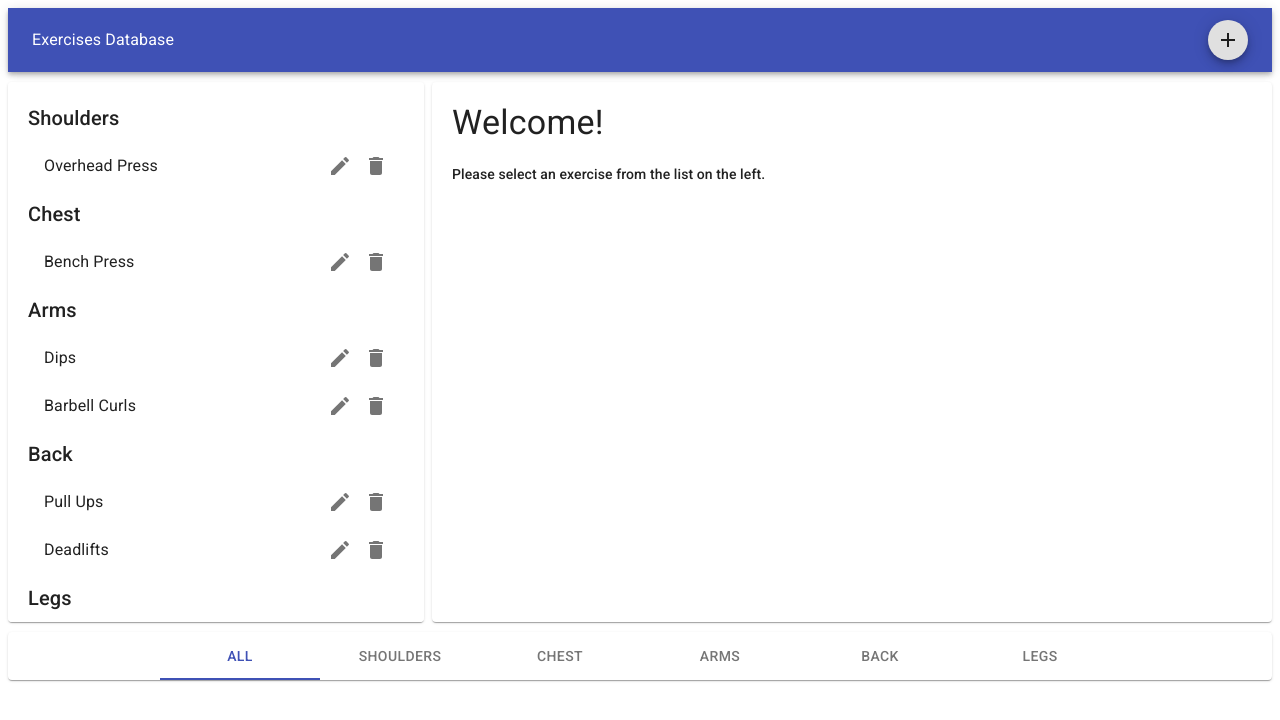
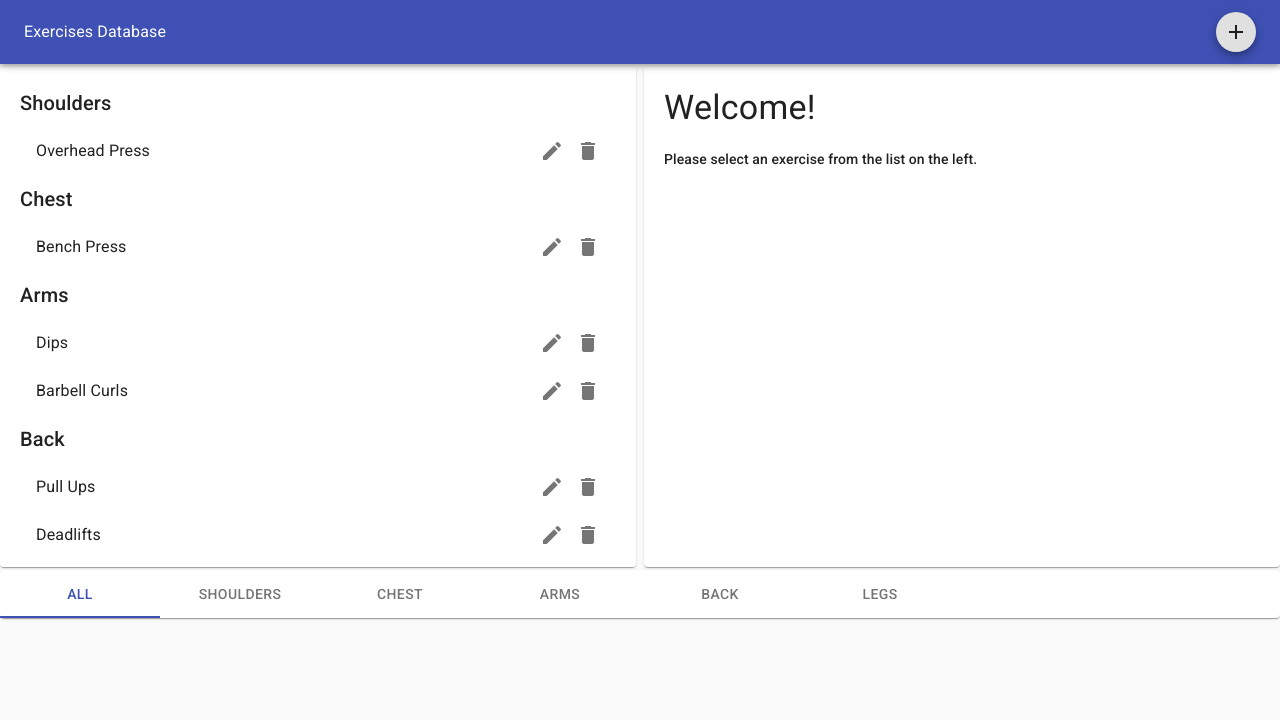
Before and after one commit to naveen-pete/react-apps, a React (Create React App) app in the folder fitness-app/: page / in a window 1280 px wide. Shown: the top 720 px of the page. Built offline with nearby package versions, Linux system fonts and the light colour scheme.

Commit message:
fix problems with styles

```diff
--- a/fitness-app/src/components/App.js
+++ b/fitness-app/src/components/App.js
@@ -1,4 +1,5 @@
 import React, { Component, Fragment } from 'react';
+import { CssBaseline } from "@material-ui/core";
 import { Header, Footer } from './layouts';
 import Exercises from './exercises';
 import { muscles, exercises } from '../store';
@@ -66,21 +67,25 @@ class App extends Component {
     const exercises = this.getExercisesByMuscles();
     return (
       <Fragment>
+        <CssBaseline />
+
         <Header
           categories={muscles}
           onExerciseCreate={this.handleExerciseCreate}
         />
+
         <Exercises
           exercises={exercises}
           exercise={exercise}
           category={category}
+          editMode={editMode}
+          categories={muscles}
           onExerciseSelect={this.handleExerciseSelect}
           onExerciseDelete={this.handleExerciseDelete}
           onExerciseEdit={this.handleExerciseEdit}
-          editMode={editMode}
-          categories={muscles}
           onExerciseEditSubmit={this.handleExerciseEditSubmit}
         />
+
         <Footer
           category={category}
           categories={muscles}
--- a/fitness-app/src/components/exercises/Form.js
+++ b/fitness-app/src/components/exercises/Form.js
@@ -10,7 +10,7 @@ import {
 
 const styles = {
   formControl: {
-    width: 300
+    width: 250
   }
 };
 
--- a/fitness-app/src/components/exercises/index.js
+++ b/fitness-app/src/components/exercises/index.js
@@ -7,16 +7,17 @@ import {
   ListItem,
   ListItemText,
   ListItemSecondaryAction,
-  IconButton
+  IconButton,
+  withStyles
 } from '@material-ui/core';
 import { Delete, Edit } from "@material-ui/icons";
 import Form from './Form';
 
-const styles = {
+const styles = theme => ({
   paper: {
     padding: 20,
-    marginTop: 10,
-    marginBottom: 10,
+    marginTop: 3,
+    marginBottom: 3,
     height: 500,
     overflowY: 'auto'
   },
@@ -26,15 +27,12 @@ const styles = {
   subtitle: {
     marginTop: 20
   }
-};
+});
 
 const Exercises = ({
+  classes,
   exercises,
   category,
-  onExerciseSelect,
-  onExerciseDelete,
-  onExerciseEdit,
-  onExerciseEditSubmit,
   exercise: {
     id,
     title = 'Welcome!',
@@ -42,18 +40,22 @@ const Exercises = ({
   },
   exercise,
   editMode,
-  categories
+  categories,
+  onExerciseSelect,
+  onExerciseDelete,
+  onExerciseEdit,
+  onExerciseEditSubmit
 }) => {
   return (
     <Grid container spacing={1}>
-      <Grid item sm={4}>
-        <Paper style={styles.paper}>
+      <Grid item xs={12} sm={6}>
+        <Paper className={classes.paper}>
           {exercises.map(([cat, exercises]) => {
             return !category || category === cat
               ? <Fragment key={cat}>
                 <Typography
                   variant="h6"
-                  style={styles.category}
+                  className={classes.category}
                 >
                   {cat}
                 </Typography>
@@ -81,8 +83,8 @@ const Exercises = ({
           })}
         </Paper>
       </Grid>
-      <Grid item sm={8}>
-        <Paper style={styles.paper}>
+      <Grid item xs={12} sm={6}>
+        <Paper className={classes.paper}>
           {
             editMode
               ? <Form
@@ -94,7 +96,7 @@ const Exercises = ({
                 <Typography variant="h4">
                   {title}
                 </Typography>
-                <Typography variant="subtitle2" style={styles.subtitle}>
+                <Typography variant="subtitle2" className={classes.subtitle}>
                   {description}
                 </Typography>
               </Fragment>
@@ -105,4 +107,4 @@ const Exercises = ({
   );
 };
 
-export default Exercises;
+export default withStyles(styles)(Exercises);
--- a/fitness-app/src/components/layouts/Footer.js
+++ b/fitness-app/src/components/layouts/Footer.js
@@ -17,8 +17,9 @@ const Footer = ({ category, categories, onCategorySelect }) => {
         value={index}
         indicatorColor="primary"
         textColor="primary"
-        centered
         onChange={handleChange}
+        variant="scrollable"
+        scrollButtons="auto"
       >
         <Tab label="All" />
         {categories.map(
```
